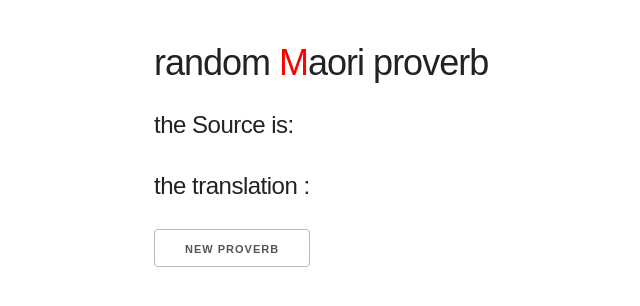
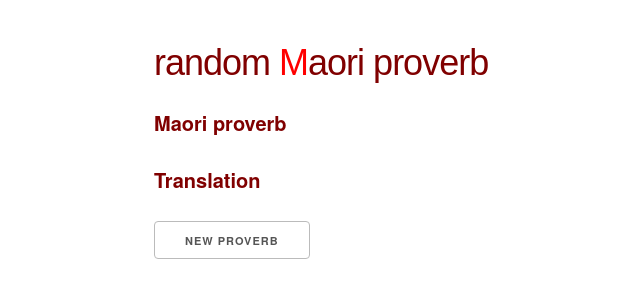
Before and after one commit to magda-gierg/api-interaction, a plain HTML site: page index.html in a window 1280 px wide. Shown: the whole page, without its empty margins (6-646 px from the left). Drawn offline with nearby package versions, Linux system fonts and the light colour scheme; no server answers; a web font is replaced by a local one.

Commit message:
small changes

```diff
--- a/api-interaction.css
+++ b/api-interaction.css
@@ -5,9 +5,8 @@ h3 {
 .letter_color {
   color: red;
 }
-body {
-  font-family: "Raleway", sans-serif;
+
+.row {
+  font-size: 20px;
+  color: #800000;
 }
-.button {
-  background-color: dark red;
-}
--- a/api-interaction.js
+++ b/api-interaction.js
@@ -1,18 +1,13 @@
 
-$( document ).ready(function() {
-	generate();
+function getProverb() {
 
-
-function generate(){
+$(document).ready(function() {
   $.ajax({
       url: "https://eda-te-reo.herokuapp.com/api/proverbs"
   }).then(function(data) {
      $('.proverb-source').text(data.source);
      $('.proverb-translation').text(data.translation);
-  });
+	 });
+});
+
 }
-
-$(".button").on( "click", function() {
-    generate();
-});
-});
--- a/index.html
+++ b/index.html
@@ -21,13 +21,12 @@
     <div class = "row">
       <h3><strong>random <span class="letter_color">M</span>aori proverb<strong></h3>
         <div>
-            <h5>the Source is: </h5>
-            <p class="proverb-source"></p>
-            <h5>the translation :</h5>
-            <p class="proverb-translation"></p>
-
+          <p class="proverb-source">Maori proverb </p>
+          <p class="proverb-translation">Translation</p>
+          <div class="buttonActions">
+            <input type="button" onclick="getProverb()" value="new proverb" class="newProverb"> </input>
           </div>
-    <button class=button>new proverb</button>
+        </div>
       </div>
     </div>
 
```
Lines whose indentation alone changed are shown as unchanged.
